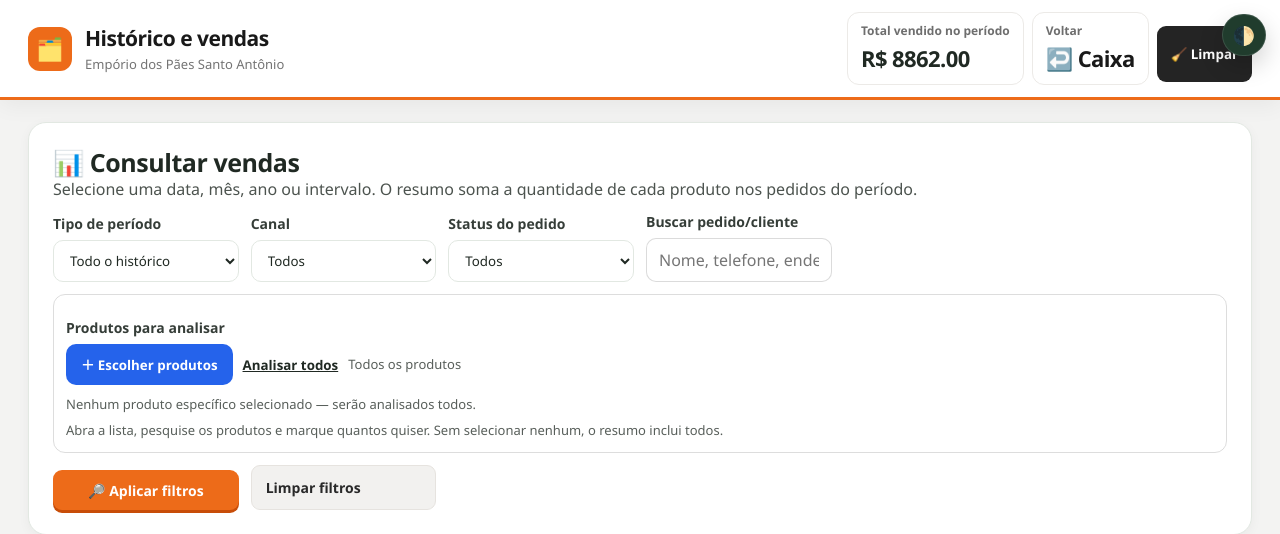
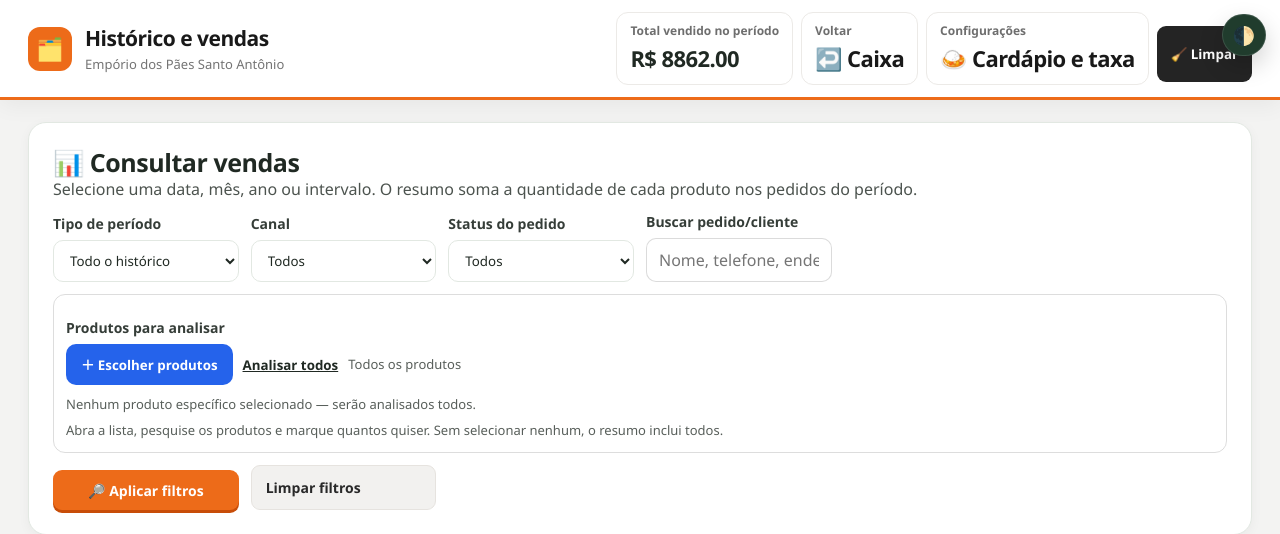
Before and after one commit to hitweapon/sistema-pedidos, a Flask app: page /historico in a window 1280 px wide. Shown: the top 534 px of the page. Run offline with Flask 3, Linux system fonts and the light colour scheme; the visitor is signed in with stand-in values (Sample User, id 1); data comes from the database, SQL or seed files in the repository.

Commit message:
Add shortcut to Cardapio do Dia and delivery fee settings

```diff
--- a/templates/historico.html
+++ b/templates/historico.html
@@ -49,6 +49,7 @@
   <div class="kpi">
     <div class="kpi-card"><div class="kpi-label">Total vendido no período</div><div class="kpi-value">R$ {{ "%.2f"|format(total_periodo) }}</div></div>
     <a class="kpi-card" href="/caixa" style="text-decoration:none;color:inherit"><div class="kpi-label">Voltar</div><div class="kpi-value">↩️ Caixa</div></a>
+    <a class="kpi-card" href="/prato_do_dia" style="text-decoration:none;color:inherit"><div class="kpi-label">Configurações</div><div class="kpi-value">🍛 Cardápio e taxa</div></a>
     <form action="/historico/limpar" method="POST" onsubmit="return confirm('Apagar TODO o histórico? Esta ação não pode ser desfeita.')" style="margin:0"><button class="danger" type="submit" style="height:56px">🧹 Limpar</button></form>
   </div>
 </div></div>
```
